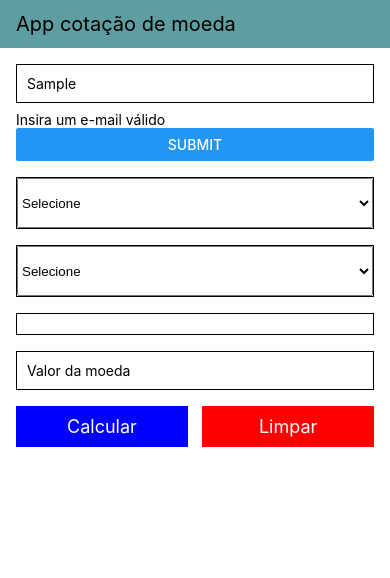
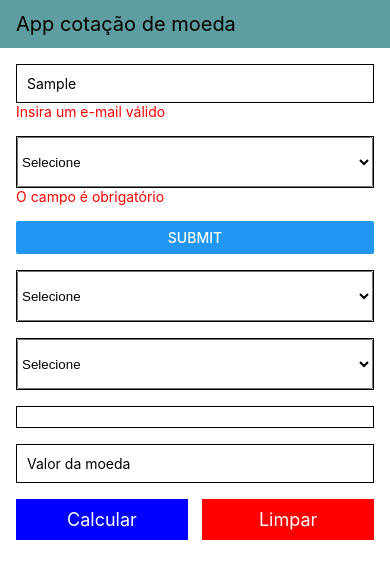
Before and after one commit to otaviohenrique1/app_cotacao_moeda, a React Native app: screen / in a window 390 px wide. Both pictures are taken after typing "Sample" into the empty fields and a click on the button "SUBMIT". Shown: the top 578 px of the page. Built offline with nearby package versions, Linux system fonts and the light colour scheme.

Commit message:
commit 15

```diff
--- a/package.json
+++ b/package.json
@@ -16,7 +16,6 @@
     "expo-status-bar": "~1.6.0",
     "formik": "^2.4.4",
     "react": "18.2.0",
-    "react-hook-form": "^7.46.1",
     "react-native": "0.72.4",
     "yup": "^1.2.0"
   },
--- a/src/pages/Home2/index.tsx
+++ b/src/pages/Home2/index.tsx
@@ -11,6 +11,7 @@ import * as yup from "yup";
 const validationSchema = yup.object().shape({
   name: yup.string().required('O nome é obrigatório'),
   email: yup.string().email('Insira um e-mail válido').required('O e-mail é obrigatório'),
+  moedaCodigo: yup.string().required('O campo é obrigatório'),
 });
 
 export default function Home2() {
@@ -30,19 +31,37 @@ export default function Home2() {
       <View style={styles.container}>
         <View style={{ marginBottom: 16 }}>
           <Formik
-            initialValues={{ email: '' }}
+            initialValues={{ email: '', moedaCodigo: "" }}
             validationSchema={validationSchema}
             onSubmit={values => Alert.alert(values.email)}
           >
-            {({ handleChange, handleBlur, handleSubmit, values, errors }) => (
+            {({ handleChange, handleBlur, handleSubmit, setFieldValue, values, errors }) => (
               <View>
-                <TextInput
-                  onChangeText={handleChange('email')}
-                  onBlur={handleBlur('email')}
-                  value={values.email}
-                  style={[styles.input, { marginBottom: 8 }]}
-                />
-                {errors.email && <Text>{errors.email}</Text>}
+                <View style={{ marginBottom: 16 }}>
+                  <TextInput
+                    onChangeText={handleChange('email')}
+                    onBlur={handleBlur('email')}
+                    value={values.email}
+                    style={[styles.input]}
+                  />
+                  {errors.email && <Text style={{ color: "red" }}>{errors.email}</Text>}
+                </View>
+                <View style={{ marginBottom: 16 }}>
+                  <View style={styles.selectContainer}>
+                    <Picker
+                      selectedValue={values.moedaCodigo}
+                      onValueChange={(itemValue, itemIndex) => setFieldValue("moedaCodigo", itemValue)}
+                      style={styles.select}
+                    >
+                      {listaMoedas2.map((item, index) => {
+                        return (
+                          <Picker.Item label={item.label} value={item.value} key={index} />
+                        );
+                      })}
+                    </Picker>
+                  </View>
+                  {errors.moedaCodigo && <Text style={{ color: "red" }}>{errors.moedaCodigo}</Text>}
+                </View>
                 <Button onPress={() => handleSubmit()} title="Submit" />
               </View>
             )}
```
Also changed, not shown: 1 other file (tests, documents, lock files or other folders).
